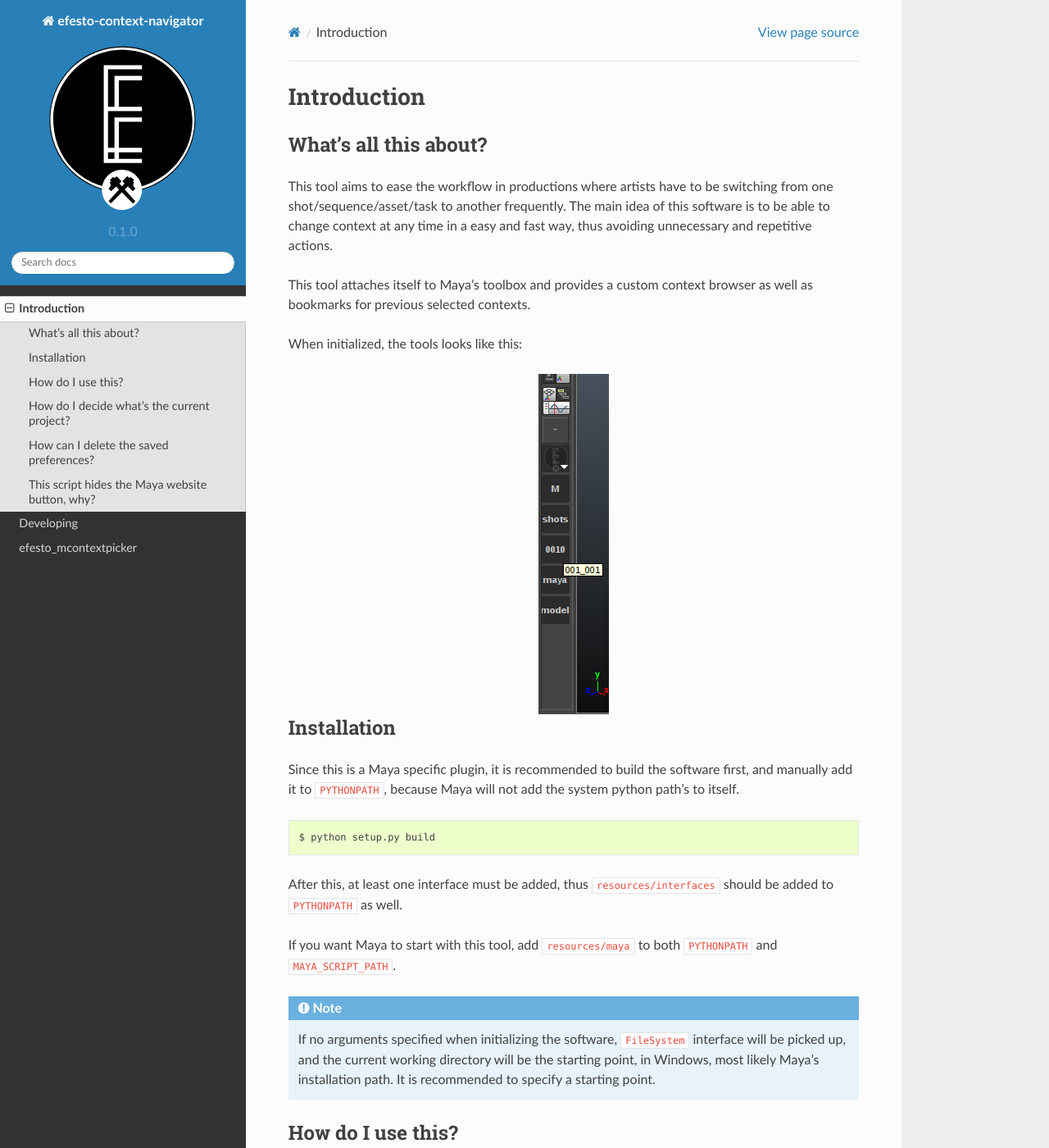
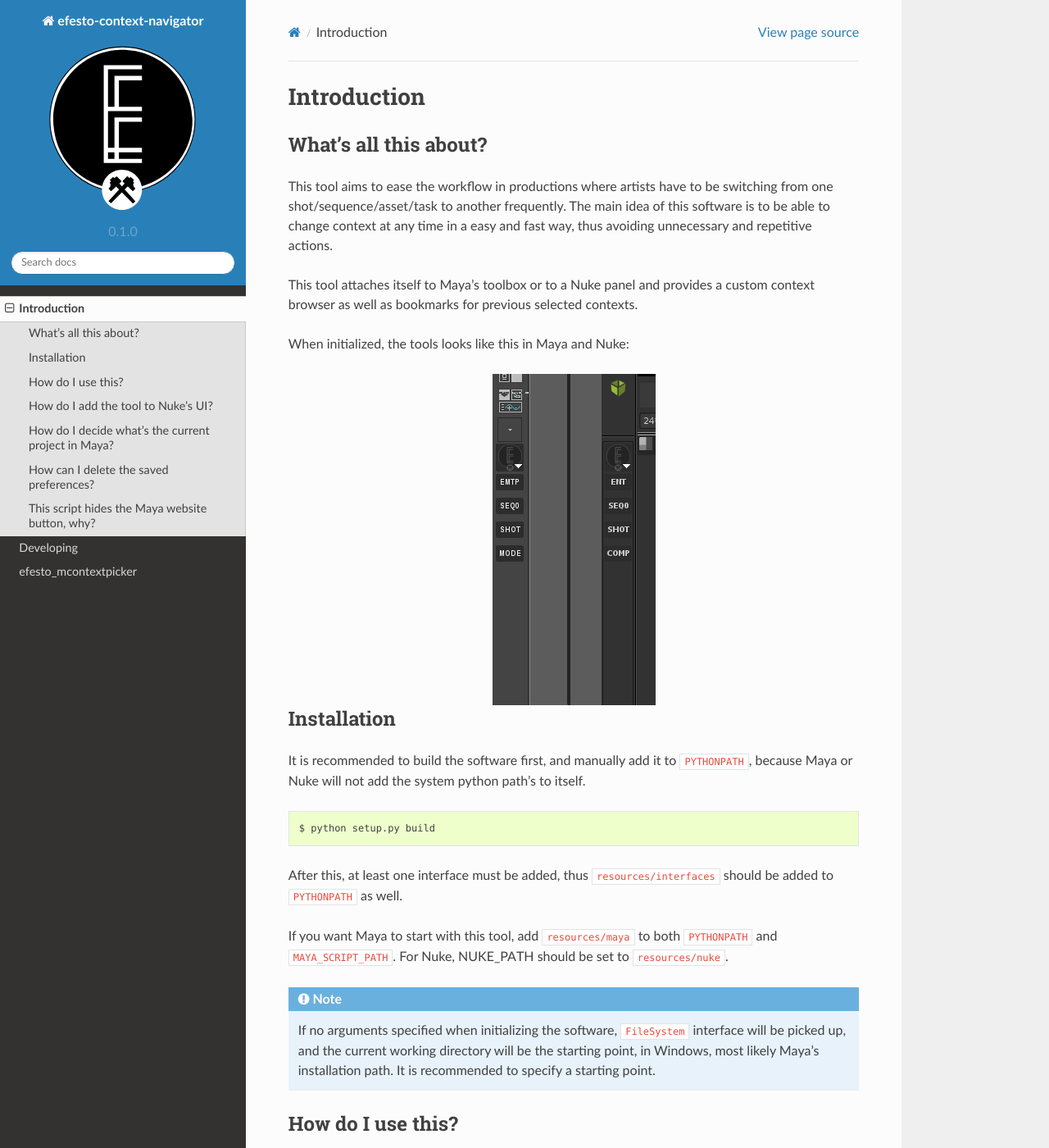
Before and after one commit to ftrackhq/ftrack-context-navigator, a Sphinx documentation site: the page built from docs/source/introduction.rst, in a window 1280 px wide and 1400 px high. Shown: the whole window at 82% size. Built offline with Sphinx 7.4.7 and the Read the Docs theme 2.0.0, drawn with Linux system fonts in a browser that asks for light colours; some of the changed text lies outside the part shown.

Commit message:
Updated docs.

```diff
--- a/docs/source/develop.rst
+++ b/docs/source/develop.rst
@@ -32,8 +32,8 @@
 
 .. code-block:: python
 
-    import efesto_mcontextpicker
-    efesto_mcontextpicker.main()
+    import efesto_mcontextpicker.mayactxpicker
+    efesto_mcontextpicker.mayactxpicker.main()
 
 :func:`efesto_mcontextpicker.main` has two arguments: ``main_context`` and ``iface_name``.
 
--- a/docs/source/introduction.rst
+++ b/docs/source/introduction.rst
@@ -8,9 +8,9 @@
 
 This tool aims to ease the workflow in productions where artists have to be switching from one shot/sequence/asset/task to another frequently. The main idea of this software is to be able to change context at any time in a easy and fast way, thus avoiding unnecessary and repetitive actions.
 
-This tool attaches itself to Maya's toolbox and provides a custom context browser as well as bookmarks for previous selected contexts.
+This tool attaches itself to Maya's toolbox or to a Nuke panel and provides a custom context browser as well as bookmarks for previous selected contexts.
 
-When initialized, the tools looks like this:
+When initialized, the tools looks like this in Maya and Nuke:
 
 .. image:: _static/tool.png
    :align: center
@@ -19,7 +19,8 @@
 Installation
 ------------
 
-Since this is a Maya specific plugin, it is recommended to build the software first, and manually add it to ``PYTHONPATH``, because Maya will not add the system python path's to itself.
+It is recommended to build the software first, and manually add it to ``PYTHONPATH``,
+because Maya or Nuke will not add the system python path's to itself.
 
 .. code-block:: bash
 
@@ -28,6 +29,7 @@
 After this, at least one interface must be added, thus ``resources/interfaces`` should be added to ``PYTHONPATH`` as well.
 
 If you want Maya to start with this tool, add ``resources/maya`` to both ``PYTHONPATH`` and ``MAYA_SCRIPT_PATH``.
+For Nuke, NUKE_PATH should be set to ``resources/nuke``.
 
 .. note::
 
@@ -46,10 +48,26 @@
     The names are shortened for because of the narrow space. The full names can be seen in the buttons if hovered for a bit of time.
 
 
-How do I decide what's the current project?
--------------------------------------------
+How do I add the tool to Nuke's UI?
+-----------------------------------
 
-When calling the script trough :func:`efesto_mcontextpicker.main`, you can specify a main context, which by default will be the current working directory. By default, the script will initialize the ``FileSystem`` interface, which will basically be a folder explorer, stopping at any folder which contains a ``workspace.mel`` and setting the project to that folder if it's found.
+Right click on Nuke's side bar. Choose Split Vertical.
+
+.. image:: _static/nuke_tool1.png
+   :align: center
+
+Right click on the new panel. Choose Windows -> Custom -> Context Picker.
+
+.. image:: _static/nuke_tool2.png
+   :align: center
+
+The new panel can be saved as part of a workspace using Nuke's Workspace menu.
+
+
+How do I decide what's the current project in Maya?
+---------------------------------------------------
+
+When calling the script trough :func:`efesto_mcontextpicker.mayactxpicker.main`, you can specify a main context, which by default will be the current working directory. By default, the script will initialize the ``FileSystem`` interface, which will basically be a folder explorer, stopping at any folder which contains a ``workspace.mel`` and setting the project to that folder if it's found.
 
 
 How can I delete the saved preferences?
```
Also changed, not shown: docs/source/_static/nuke_tool1.png (added), docs/source/_static/nuke_tool2.png (added), docs/source/_static/tool.png.
